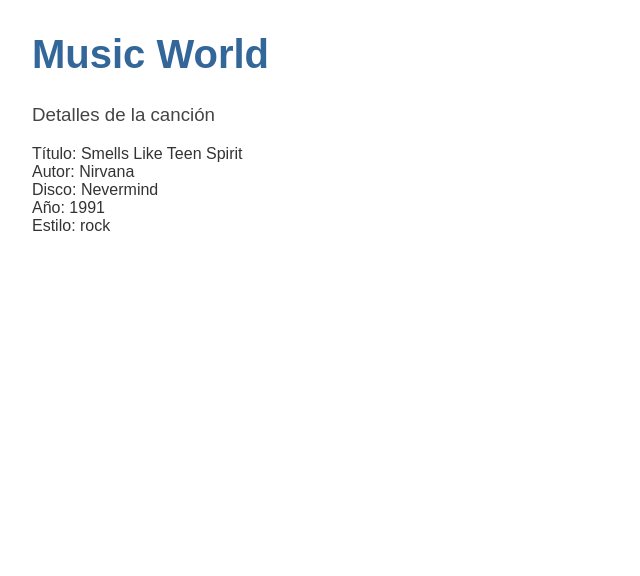
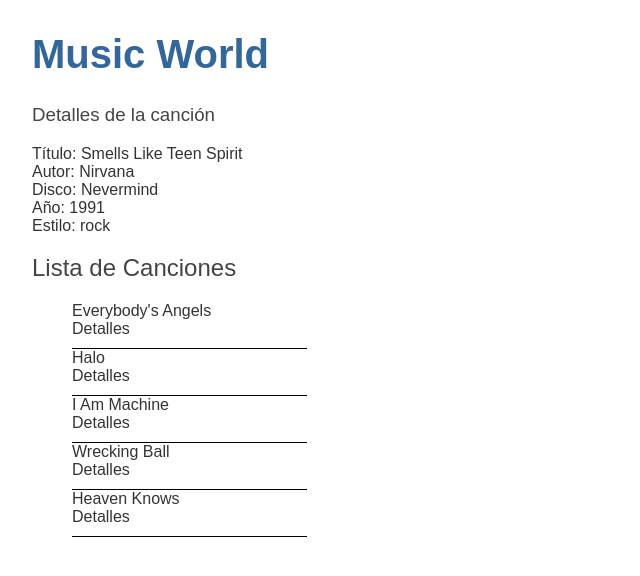
Before and after one commit to elenapeme/P10_Aplicacion_Front_End, an Angular app: page / in a window 1280 px wide. Shown: the top 576 px of the page, without its empty margins (0-640 px from the left). Built offline with nearby package versions, Linux system fonts and the light colour scheme.

Commit message:
lista de canciones añadidas

```diff
--- a/src/app/app.component.html
+++ b/src/app/app.component.html
@@ -1,3 +1,4 @@
 
 <h1>{{title}}</h1>
 <app-song></app-song>
+<app-landing-page></app-landing-page>
--- a/src/app/app.module.ts
+++ b/src/app/app.module.ts
@@ -3,11 +3,13 @@
 
 import { AppComponent } from './app.component';
 import { SongComponent } from './song/song.component';
+import { LandingPageComponent } from './landing-page/landing-page.component';
 
 @NgModule({
   declarations: [
     AppComponent,
-    SongComponent
+    SongComponent,
+    LandingPageComponent
   ],
   imports: [
     BrowserModule
--- /dev/null
+++ b/src/app/landing-page/landing-page.component.css
@@ -0,0 +1,5 @@
+.padding-bottom {
+    padding-bottom: 10px;
+    border-bottom: 1px solid black;
+    width: 20%;
+}
--- /dev/null
+++ b/src/app/landing-page/landing-page.component.html
@@ -0,0 +1,9 @@
+<h2>Lista de Canciones</h2>
+<ul class="heroes">
+    <div *ngFor="let song of songs" class="padding-bottom" (click)="onSelect(song)">
+        <span class="badge">{{song.title}}</span>
+        <div>
+            <span>Detalles</span>
+        </div>
+    </div>
+</ul>
--- /dev/null
+++ b/src/app/landing-page/landing-page.component.ts
@@ -0,0 +1,24 @@
+import { Component, OnInit } from '@angular/core';
+import { Song } from '../interfaces/song';
+import { SONGS } from '../mock-songs';
+
+@Component({
+  selector: 'app-landing-page',
+  templateUrl: './landing-page.component.html',
+  styleUrls: ['./landing-page.component.css']
+})
+export class LandingPageComponent implements OnInit {
+
+  songs = SONGS;
+
+  selectedSong?: Song;
+  onSelect(song: Song): void {
+    this.selectedSong = song;
+  }
+
+  constructor() { }
+
+  ngOnInit(): void {
+  }
+
+}
--- /dev/null
+++ b/src/app/mock-songs.ts
@@ -0,0 +1,9 @@
+import { Song } from './interfaces/song';
+
+export const SONGS: Song[] =  [
+    {id: 2, title: "Everybody's Angels", author: "Down With Webster", disc: "Party For Your Life", year: 2011, style: "rock"},
+    {id: 3, title: "Halo", author: "Boston Manor", disc: "Welcome to the Neighbourhood", year: 2018, style: "rock"},
+    {id: 4, title: "I Am Machine", author: "Three Days Grace", disc: "Human", year: 2011, style: "rock"},
+    {id: 5, title: "Wrecking Ball", author: "Frankmusik", disc: "Do It In The AM", year: 2011, style: "rock"},
+    {id: 6, title: "Heaven Knows", author: "The Pretty Reckless", disc: "Going to Hell", year: 2014, style: "rock"},
+]
```
Also changed, not shown: 1 other file (tests, documents, lock files or other folders).
